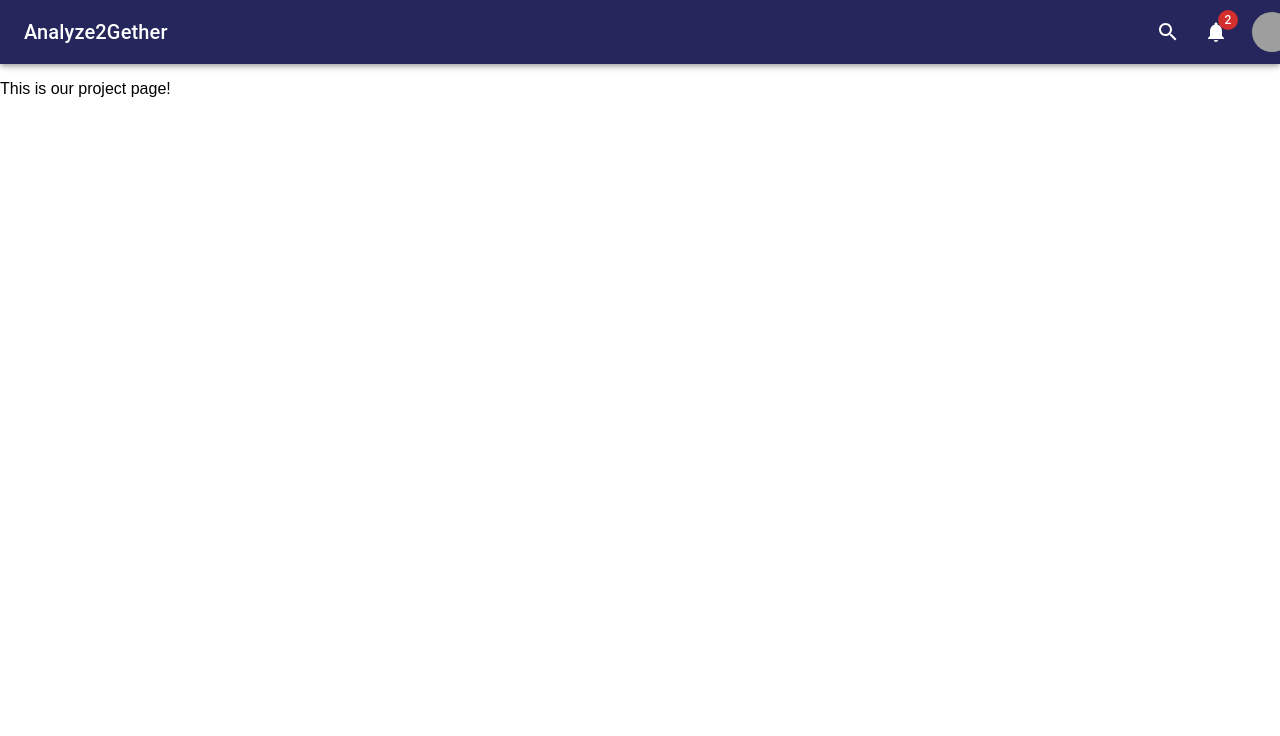
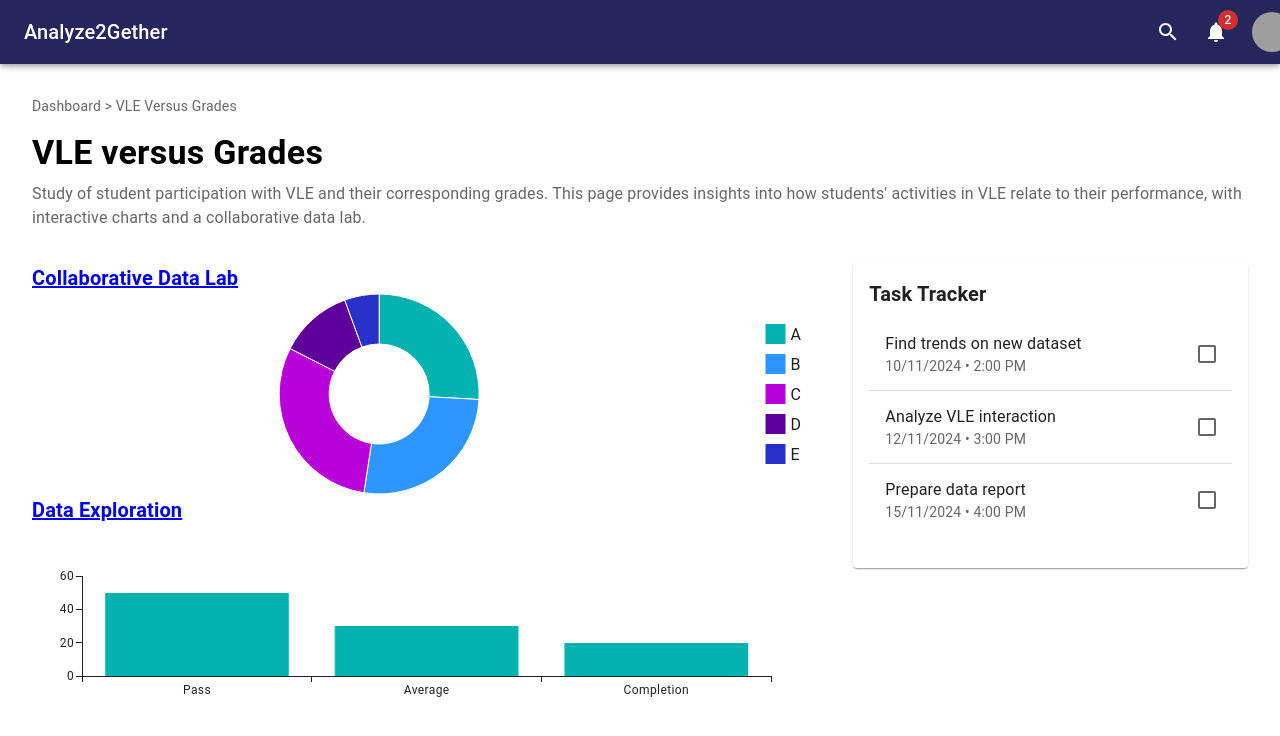
Before and after one commit to davcannon/Analyze2Gether, a React (Create React App) app: page /projects/1 in a window 1280 px wide. Shown: the top 736 px of the page. Built offline with nearby package versions, Linux system fonts and the light colour scheme; grey boxes are pictures that could not be loaded.

Commit message:
feat: TaskTracker component for the sidebar feat: ProjectPage fully implemented

```diff
--- a/package.json
+++ b/package.json
@@ -7,6 +7,7 @@
     "@emotion/styled": "^11.13.5",
     "@mui/icons-material": "^6.1.8",
     "@mui/material": "^6.1.8",
+    "@mui/x-charts": "^7.22.3",
     "@testing-library/jest-dom": "^5.17.0",
     "@testing-library/react": "^13.4.0",
     "@testing-library/user-event": "^13.5.0",
--- /dev/null
+++ b/src/components/TaskTracker.tsx
@@ -0,0 +1,63 @@
+import React, { useState } from "react";
+import { Box, Card, CardContent, Typography, List, ListItem, ListItemText, Divider, Checkbox } from "@mui/material";
+
+export default function TaskTracker() {
+
+    const [checked, setChecked] = useState([false, false, false]);
+
+    const handleToggle = (index: number) => {
+        const updatedChecked = [...checked];
+        updatedChecked[index] = !updatedChecked[index];
+        setChecked(updatedChecked);
+    };
+
+
+    const tasks = [
+        { text: "Find trends on new dataset", date: "10/11/2024 • 2:00 PM" },
+        { text: "Analyze VLE interaction", date: "12/11/2024 • 3:00 PM" },
+        { text: "Prepare data report", date: "15/11/2024 • 4:00 PM" },
+    ];
+
+    return (
+        <Box sx={{ flex: 1, pl: 2 }}>
+            <Card sx={{ mb: 2 }}>
+                <CardContent>
+                    <Typography variant="h6" fontWeight="bold">
+                        Task Tracker
+                    </Typography>
+                    <List>
+                        {tasks.map((task, index) => (
+                            <React.Fragment key={index}>
+                                <ListItem
+                                    secondaryAction={
+                                        <Checkbox
+                                            edge="end"
+                                            checked={checked[index]}
+                                            onChange={() => handleToggle(index)}
+                                        />
+                                    }
+                                >
+                                    <ListItemText
+                                        primary={
+                                            <Typography
+                                                style={{
+                                                    textDecoration: checked[index]
+                                                        ? "line-through"
+                                                        : "none",
+                                                }}
+                                            >
+                                                {task.text}
+                                            </Typography>
+                                        }
+                                        secondary={task.date}
+                                    />
+                                </ListItem>
+                                {index < tasks.length - 1 && <Divider />}
+                            </React.Fragment>
+                        ))}
+                    </List>
+                </CardContent>
+            </Card>
+        </Box>
+    );
+}
--- a/src/pages/ProjectPage.tsx
+++ b/src/pages/ProjectPage.tsx
@@ -1,7 +1,80 @@
-import React from 'react';
+import React from "react";
+import { Link } from "react-router";
+import { Box, Typography} from "@mui/material";
+import { PieChart } from "@mui/x-charts/PieChart";
+import { BarChart } from "@mui/x-charts/BarChart";
+import TaskTracker from "../components/TaskTracker";
 
 export default function ProjectPage() {
+
+    const barData = [
+        { id: 1, label: "Pass", value: 50 },
+        { id: 2, label: "Average", value: 30 },
+        { id: 3, label: "Completion", value: 20 },
+    ];
+
     return (
-        <p>This is our project page!</p>
+        <Box sx={{ padding: 4 }}>
+
+            <Typography variant="body2" color="textSecondary">
+                Dashboard &gt; VLE Versus Grades
+            </Typography>
+
+            <Typography variant="h4" fontWeight="bold" mt={2}>
+                VLE versus Grades
+            </Typography>
+
+            <Typography variant="body1" color="textSecondary" mt={1}>
+                Study of student participation with VLE and their corresponding grades. This page provides insights into how
+                students' activities in VLE relate to their performance, with interactive charts and a collaborative data lab.
+            </Typography>
+
+            <Box sx={{ display: "flex", mt: 4 }}>
+                <Box sx={{ flex: 2, pr: 2 }}>
+                    <Typography variant="h6"
+                                fontWeight="bold"
+                                mb={2}
+                                component={Link}
+                                to="/projects/1/collaborative"
+                                sx={{ cursor: "pointer" }}
+                    >
+                        Collaborative Data Lab
+                    </Typography>
+                    <PieChart
+                        height={200}
+                        series={[
+                            {
+                                innerRadius: 50,
+                                outerRadius: 100,
+                                data: [
+                                    { id: 1, label: "A", value: 37 },
+                                    { id: 2, label: "B", value: 38 },
+                                    { id: 3, label: "C", value: 43 },
+                                    { id: 4, label: "D", value: 17 },
+                                    { id: 5, label: "E", value: 8 },
+                                ],
+                            },
+                        ]}
+                    />
+
+                    <Typography variant="h6"
+                                fontWeight="bold"
+                                mb={2}
+                                component={Link}
+                                to="/projects/1/exploration"
+                                sx={{ cursor: "pointer" }}
+                    >
+                        Data Exploration
+                    </Typography>
+                    <BarChart
+                        height={200}
+                        xAxis={[{ scaleType: "band", data: barData.map((item) => item.label) }]}
+                        series={[{ data: barData.map((item) => item.value) }]}
+                    />
+                </Box>
+
+                <TaskTracker />
+            </Box>
+        </Box>
     );
 }
--- /dev/null
+++ b/src/styles/ProjectPage.css
@@ -0,0 +1,3 @@
+.task-list-item {
+    margin: 8px 0;
+}
```
Also changed, not shown: 1 other file (tests, documents, lock files or other folders).
